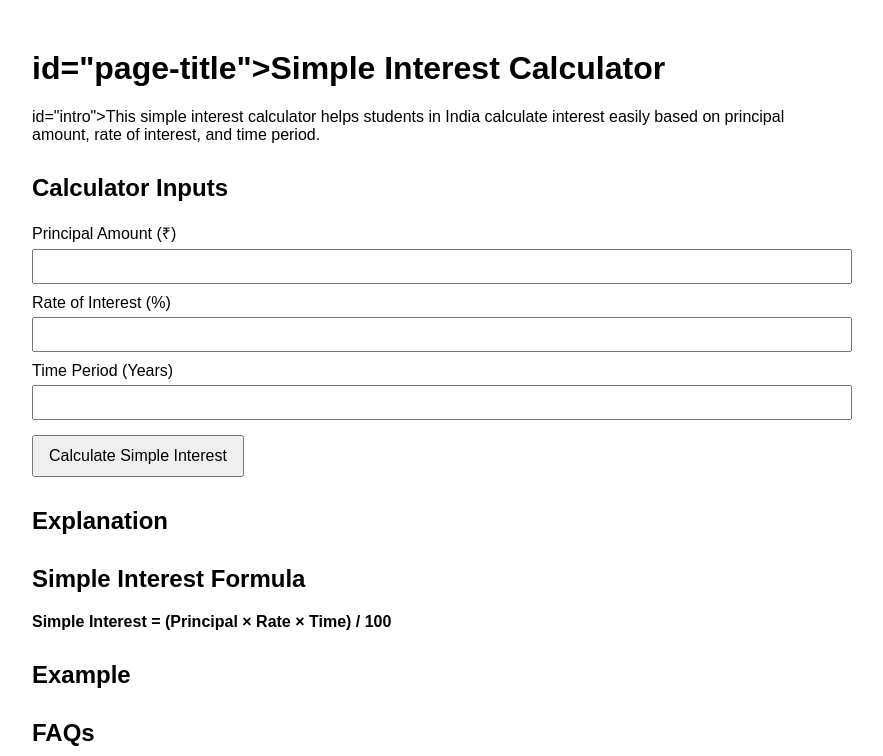
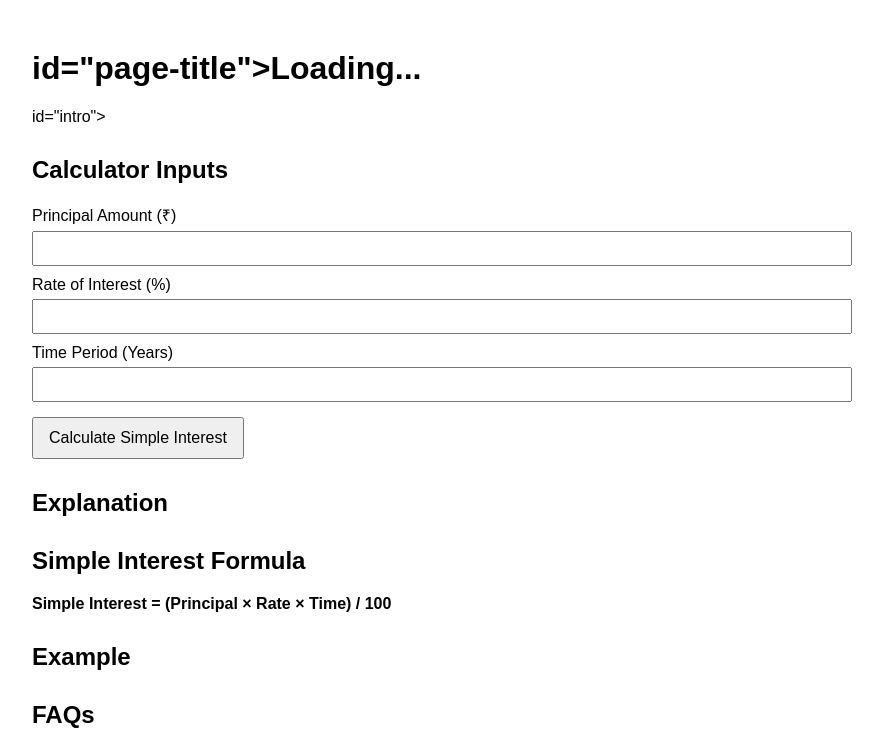
Before and after one commit to multicalcverse/multicalcverse, a plain HTML site: page index.html in a window 1280 px wide. Shown: the top 756 px of the page, without its empty margins (208-1091 px from the left). Drawn offline with Linux system fonts and the light colour scheme.

Commit message:
Fix body HTML structure for dynamic calculator rendering

```diff
--- a/index.html
+++ b/index.html
@@ -27,13 +27,12 @@
 
 <body>
 
-<h1> id="page-title">Simple Interest Calculator</h1>
+<h1> id="page-title">Loading...</h1>
 
-<p> id="intro">This simple interest calculator helps students in India calculate interest easily
-based on principal amount, rate of interest, and time period.
-</p>
+<p> id="intro"></p>
 
 <h2>Calculator Inputs</h2>
+  <!-- inputs form -->
 
 <label>Principal Amount (<span id="currency">₹</span>)</label>
 <input type="number" id="principal">
@@ -60,6 +59,7 @@ based on principal amount, rate of interest, and time period.
   <p id="example"></p>
 <p>
 </p>
+  <!-- rest of calculator -->
 
 <h2>FAQs</h2>
 
```
